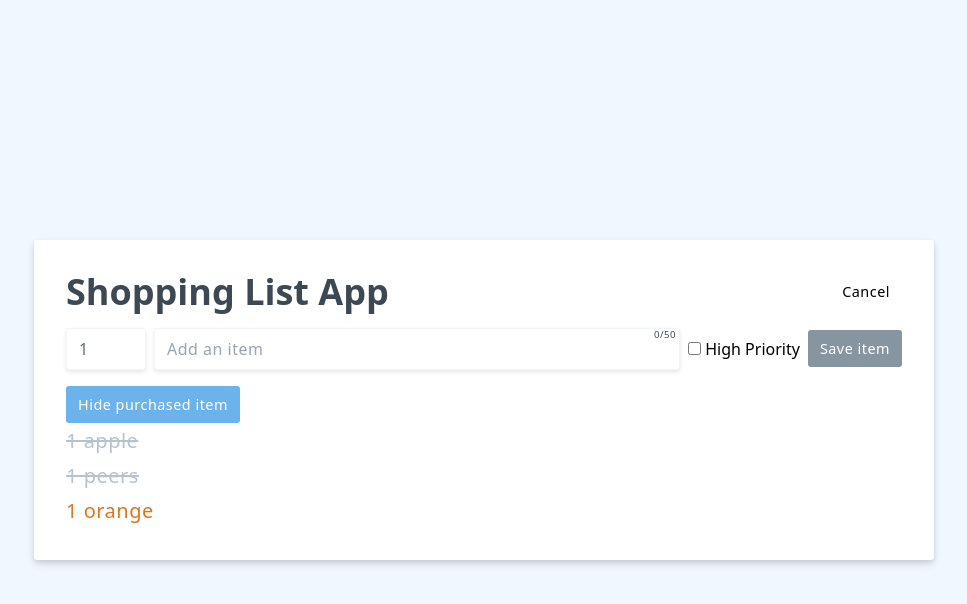
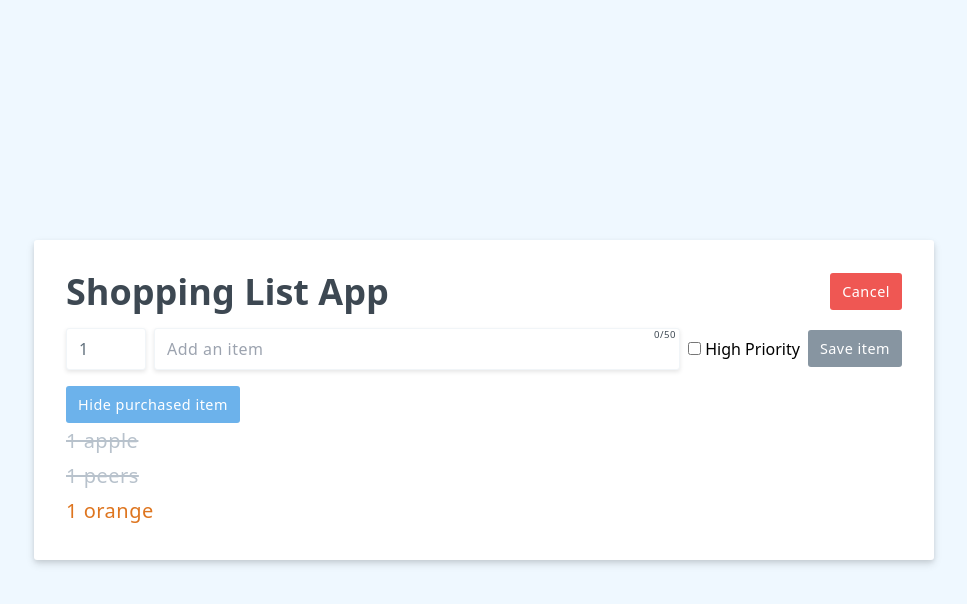
Before and after one commit to alanb4rt/vue-project, a Vue app: page / in a window 1280 px wide. Both pictures are taken after a click on the button "Show". Shown: the top 604 px of the page, without its empty margins (156-1123 px from the left). Built offline with nearby package versions, Linux system fonts and the light colour scheme.

Commit message:
add style to cancel btn

```diff
--- a/src/App.vue
+++ b/src/App.vue
@@ -48,7 +48,7 @@ const togglePurchased = (item) => {
 <template>
   <div class="header">
     <h1 class="text-4xl font-bold">{{ header }}</h1>
-    <button class="btn" v-if="editing" @click="doEdit">Cancel</button>
+    <button class="btn btn-cancel" v-if="editing" @click="doEdit">Cancel</button>
     <button class="btn btn-primary" v-else @click="doEdit">Show</button>
   </div>
   <form class="add-item-form" v-if="editing" @submit.prevent="addItem">
```
